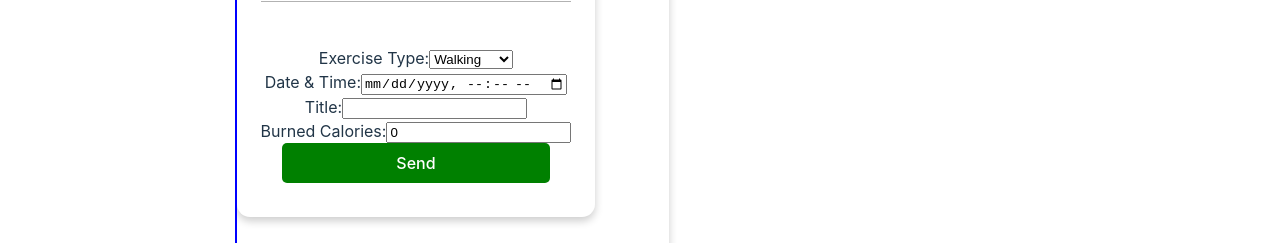
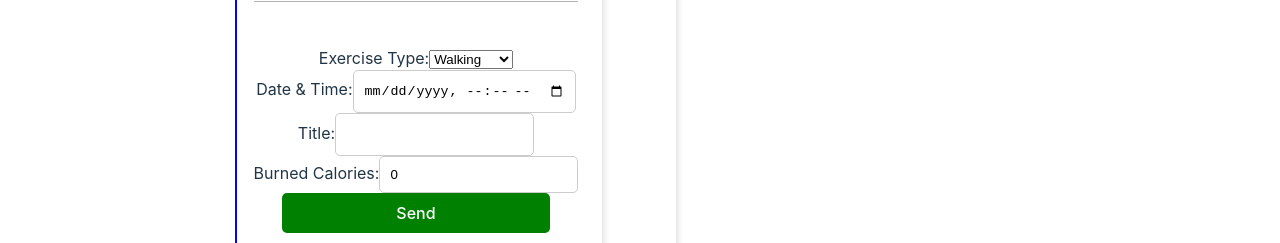
Before and after one commit to MatthewLacerda2/CalorieBurningApp, a React (Vite) app in the folder calorieburningapp.client/: page /User in a window 1280 px wide. Shown: the part 478-721 px from the top of the page. Built offline with nearby package versions, Linux system fonts and the light colour scheme; no server answers.

Commit message:
artifix at datetime in exerciseentryformulary

```diff
--- a/calorieburningapp.client/src/Components/ExerciseEntry/ExerciseFormulary.tsx
+++ b/calorieburningapp.client/src/Components/ExerciseEntry/ExerciseFormulary.tsx
@@ -4,6 +4,7 @@ import { ExerciseEntry } from "../../Data/ExerciseEntry";
 import EExercise from "../../Data/EExercise";
 import Card from "../Card/Card";
 import { getUserFromToken } from "../../Utils/getUserFromToken";
+import "../../Styles/FormularyStyle.css";
 
 interface ExerciseFormProps {
   exerciseEntry?: ExerciseEntry;
@@ -14,7 +15,7 @@ const ExerciseFormulary: React.FC<ExerciseFormProps> = ({ exerciseEntry }) => {
     userId: "",
     Id: "",
     exercise: EExercise.walking,
-    dateTime: new Date(),
+    dateTime: new Date(2020, 1, 1, 13, 0, 0, 0),
     title: "",
     burnedCalories: 0,
   });
@@ -91,6 +92,7 @@ const ExerciseFormulary: React.FC<ExerciseFormProps> = ({ exerciseEntry }) => {
         <label>
           Date & Time:
           <input
+            className="input-text"
             name="dateTime"
             type="datetime-local"
             value={exerciseData.dateTime?.toISOString().slice(0, -16) ?? ""}
@@ -101,6 +103,7 @@ const ExerciseFormulary: React.FC<ExerciseFormProps> = ({ exerciseEntry }) => {
         <label>
           Title:
           <input
+            className="input-text"
             name="title"
             type="text"
             value={exerciseData.title}
@@ -111,6 +114,8 @@ const ExerciseFormulary: React.FC<ExerciseFormProps> = ({ exerciseEntry }) => {
         <label>
           Burned Calories:
           <input
+            className="input-text"
+            style={{ height: "15px" }}
             name="burnedCalories"
             type="number"
             value={exerciseData.burnedCalories}
```
